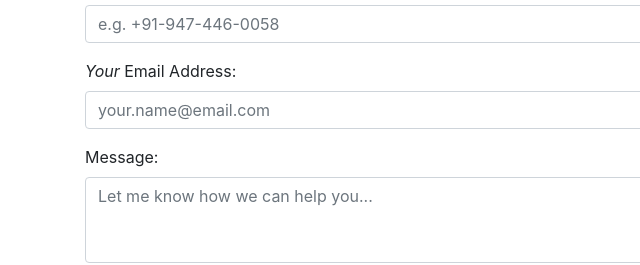
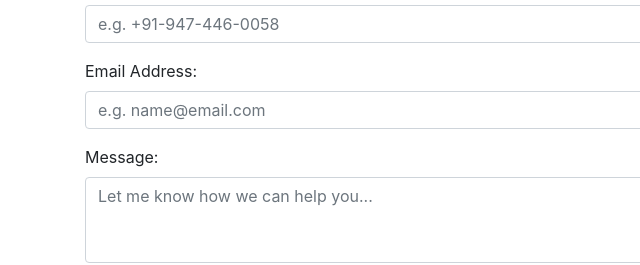
Before and after one commit to anupammo/htmlappscript, a plain HTML site: page index.html in a window 1280 px wide. Shown: the part 159-424 px from the top of the page, 0-640 px from the left. Drawn offline with nearby package versions, Linux system fonts and the light colour scheme.

Commit message:
150320202202

```diff
--- a/index.html
+++ b/index.html
@@ -39,9 +39,9 @@
                         </fieldset>
 
                         <fieldset class="form-group">
-                            <label for="email"><em>Your</em> Email Address:</label>
+                            <label for="email">Email Address: </label>
                             <input class="form-control" id="email" name="email" type="email" value=""
-                            required placeholder="your.name@email.com"/>
+                            required placeholder="e.g. name@email.com"/>
                         </fieldset>
 
                         <fieldset class="form-group">
```
